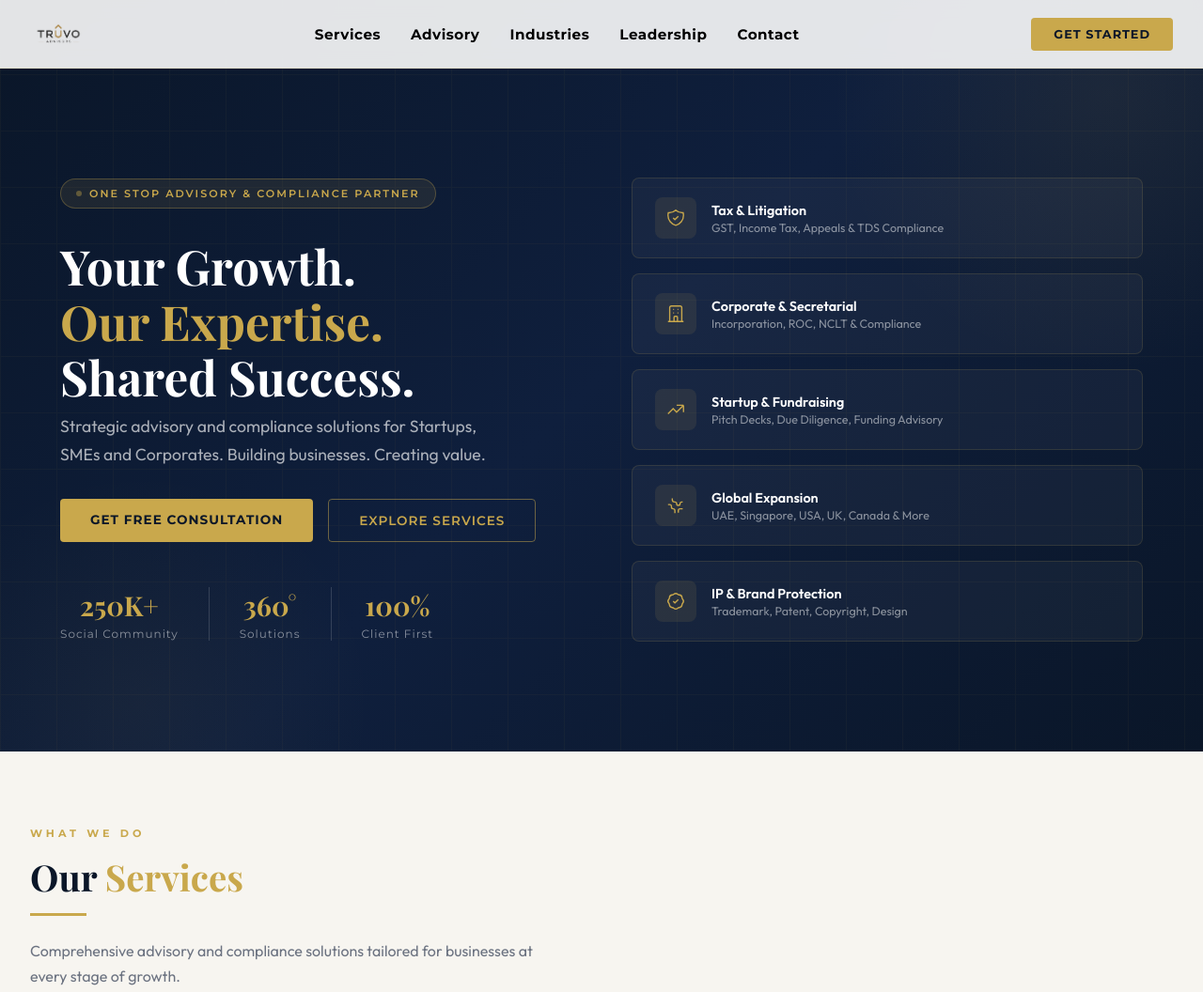
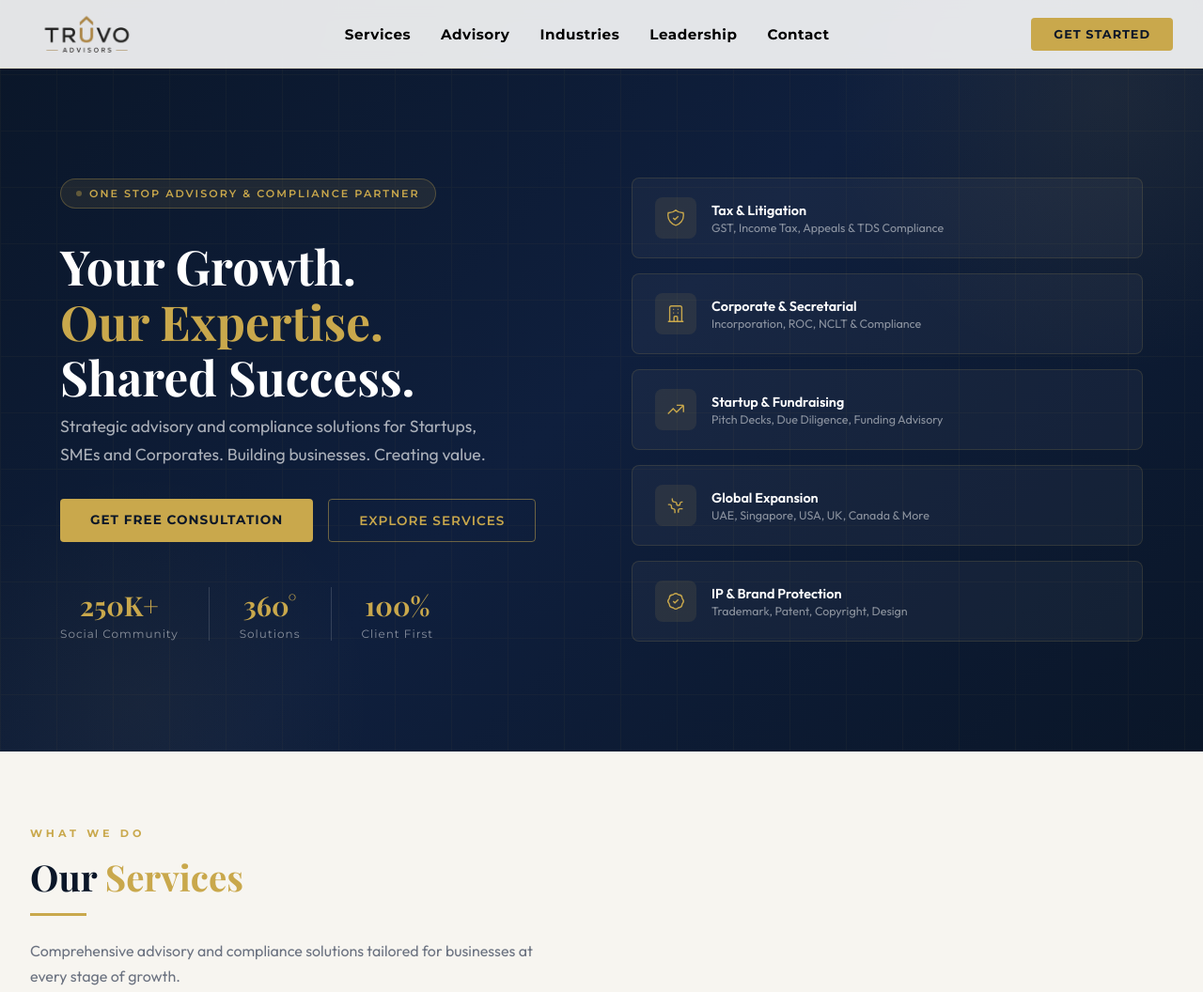
Before and after one commit to truvoadvisors/Truvo-Advisors, a plain HTML site: page index.html in a window 1280 px wide. Shown: the top 1056 px of the page at 94% size. Drawn offline with nearby package versions, Linux system fonts and the light colour scheme.

Commit message:
Update index.html

```diff
--- a/index.html
+++ b/index.html
@@ -69,8 +69,8 @@
     }
 
     .logo-mark {
-      width: 56px;
-      height: 56px;
+      /* width: 56px; */
+      /* height: 56px; */
       position: relative;
     }
 
@@ -1419,8 +1419,9 @@
     }
 
     .logo-mark img {
-  height: 60px;
   width: auto;
+       height: 130px;
+  padding-top: 10px;
   object-fit: contain;
   display: block;
   /* padding-top: 10px; */
```
